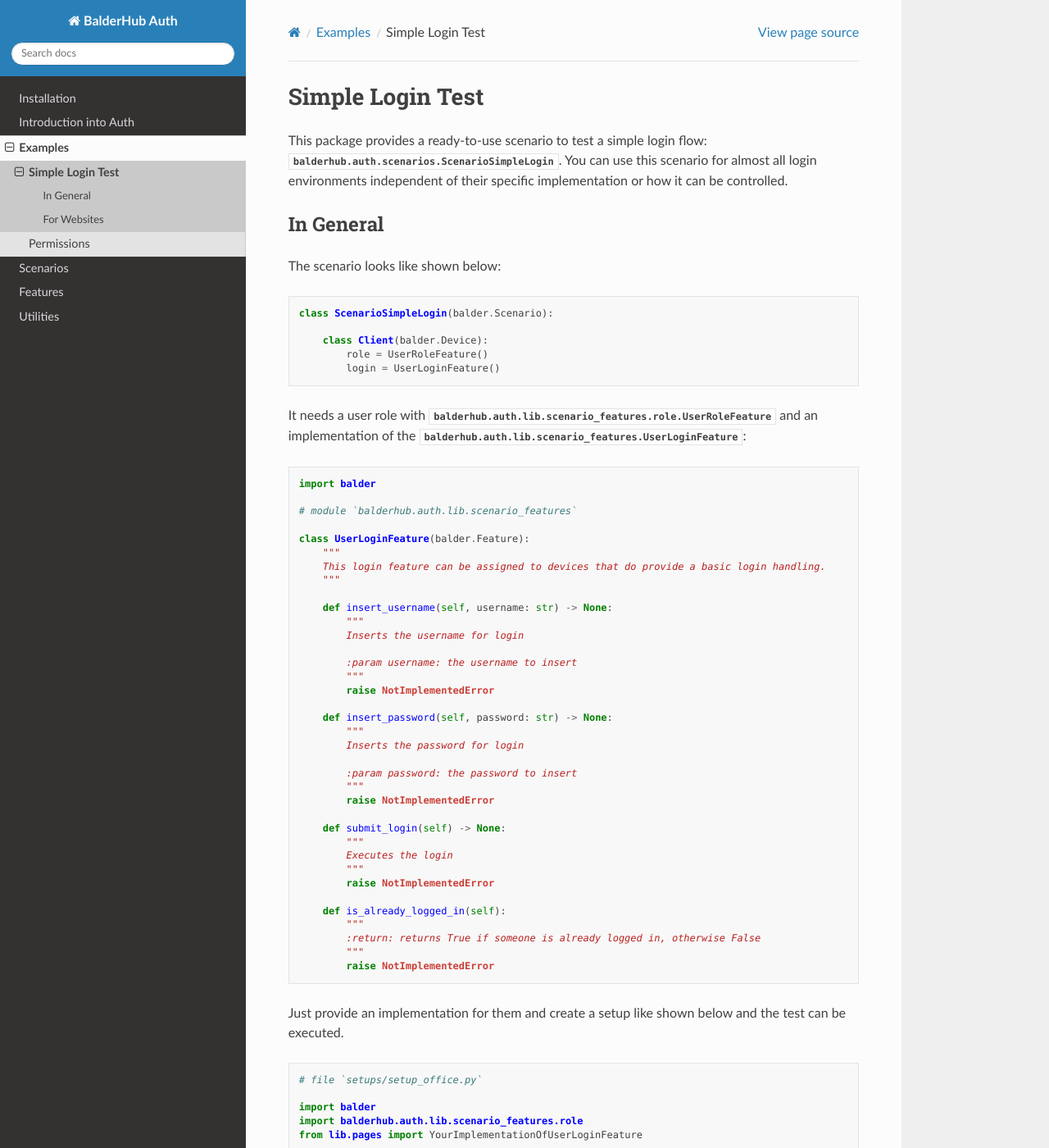
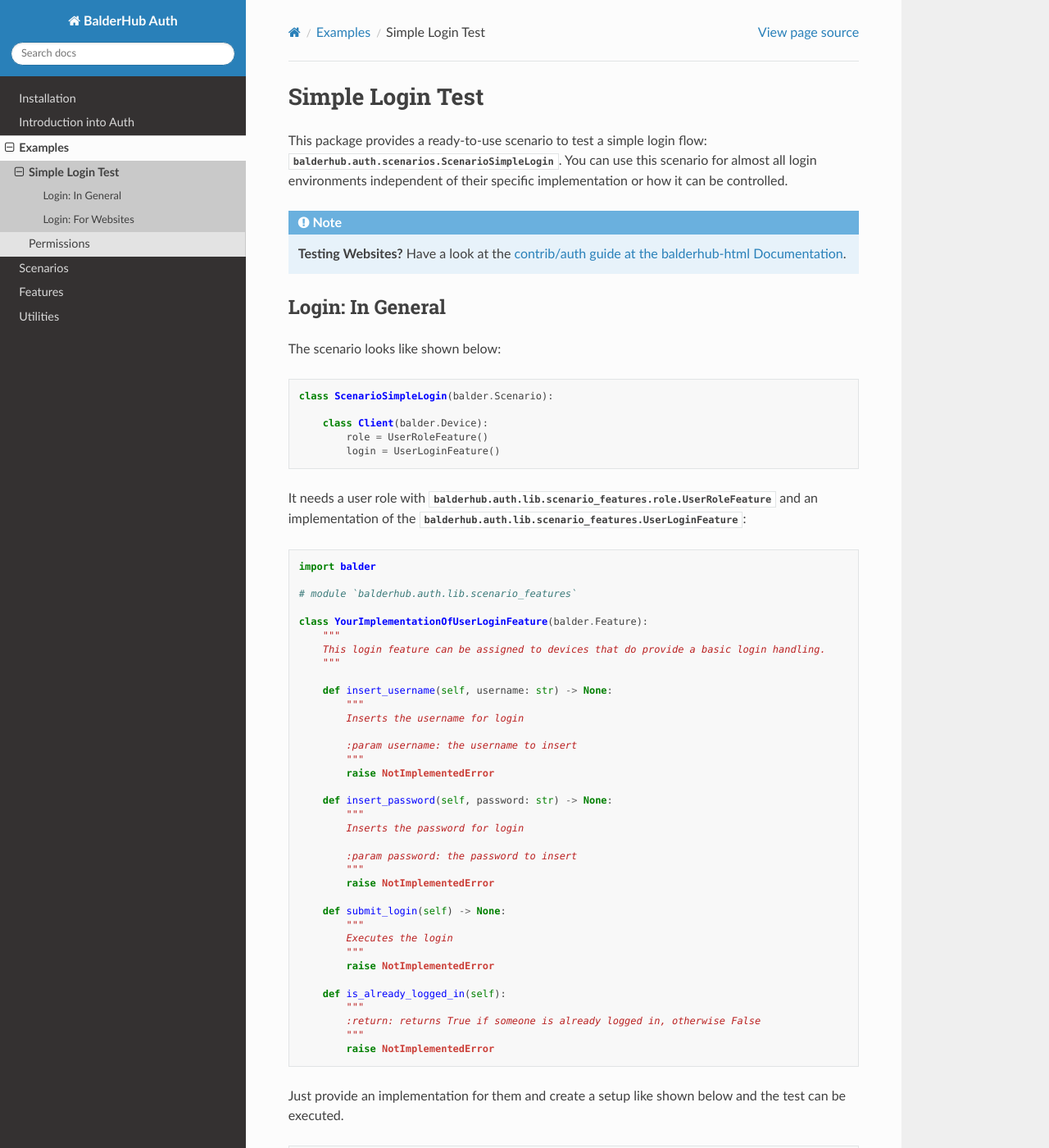
Before and after one commit to balder-dev/balderhub-auth, a Sphinx documentation site: the page built from docs/source/examples/login.rst, in a window 1280 px wide and 1400 px high. Shown: the whole window at 82% size. Built offline with Sphinx 7.4.7 and the Read the Docs theme 3.1.0, drawn with Linux system fonts in a browser that asks for light colours; the version number could not be read and is left out; some of the changed text lies outside the part shown.

Commit message:
docs(*): add all new classes to the documentations

```diff
--- a/docs/source/examples/login.rst
+++ b/docs/source/examples/login.rst
@@ -5,9 +5,13 @@
 :class:`balderhub.auth.scenarios.ScenarioSimpleLogin`. You can use this scenario for almost all login environments
 independent of their specific implementation or how it can be controlled.
 
+.. note::
+    **Testing Websites?** Have a look at the
+    `contrib/auth guide at the balderhub-html Documentation <https://hub.balder.dev/projects/html/en/latest/contrib/auth.html>`_.
 
-In General
-==========
+
+Login: In General
+=================
 
 The scenario looks like shown below:
 
@@ -29,7 +33,7 @@
 
     # module `balderhub.auth.lib.scenario_features`
 
-    class UserLoginFeature(balder.Feature):
+    class YourImplementationOfUserLoginFeature(balder.Feature):
         """
         This login feature can be assigned to devices that do provide a basic login handling.
         """
@@ -71,7 +75,7 @@
 
     import balder
     import balderhub.auth.lib.scenario_features.role
-    from lib.pages import YourImplementationOfUserLoginFeature
+    ...
 
     class UserConfig(balderhub.auth.lib.scenario_features.role.UserRoleFeature):
 
@@ -84,8 +88,8 @@
             user = UserConfig()
             login = YourImplementationOfUserLoginFeature()
 
-For Websites
-============
+Login: For Websites
+===================
 
 If you want to use the :class:`balderhub.auth.scenarios.ScenarioSimpleLogin` within websites, you can use the contrib
 feature implementation :class:`balderhub.auth.contrib.html.setup_features.UserLoginFeature`.
--- a/docs/source/examples/permission.rst
+++ b/docs/source/examples/permission.rst
@@ -1,2 +1,5 @@
 Permissions
 ***********
+
+.. note::
+    This section is under development.
```
Also changed, not shown: docs/source/scenarios.rst (+48 -0 lines), docs/source/utilities.rst (+36 -5 lines).
